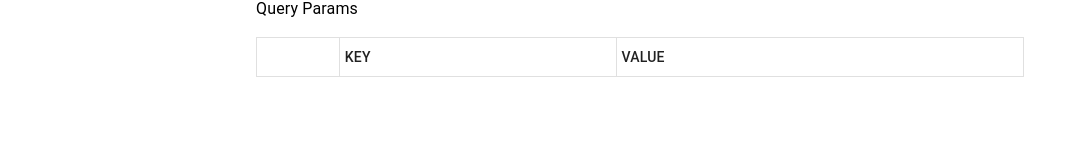
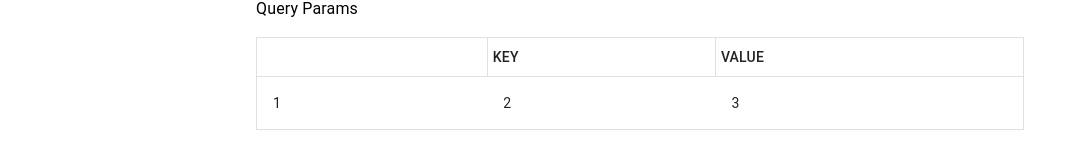
Before and after one commit to tancoder24/postman-lite, a React (Create React App) app: page / in a window 1280 px wide. Shown: the part 236-404 px from the top of the page, without its empty margins (0-1083 px from the left). Built offline with nearby package versions, Linux system fonts and the light colour scheme.

Commit message:
table body CSS left

```diff
--- a/src/components/AddRow.jsx
+++ b/src/components/AddRow.jsx
@@ -1,22 +1,15 @@
 import { TableRow, TableCell } from "@mui/material";
 import { makeStyles } from "@mui/material";
 
-const useStyles = makeStyles({
-    tableCell: {
-        border: "1px solid rgba(224, 224, 224, 1)",
-        borderCollapse: "collapse",
-        padding: ["7px 5px", "!important"]
-    }
-});
+
 
 const AddRow = () => {
-    const classes = useStyles();
 
     return (
       <TableRow>
-        <TableCell className={classes.tableCell} >1</TableCell>
-        <TableCell className={classes.tableCell} >2</TableCell>
-        <TableCell className={classes.tableCell} >3</TableCell>
+        <TableCell >1</TableCell>
+        <TableCell >2</TableCell>
+        <TableCell >3</TableCell>
       </TableRow>
     )
 };
--- a/src/components/CreateTable.jsx
+++ b/src/components/CreateTable.jsx
@@ -2,7 +2,7 @@ import { Box, Typography, Table, TableHead, TableBody, TableRow, TableCell } fro
 import { makeStyles } from "@mui/styles";
 
 // components
-// import AddRow from "./AddRow";
+import AddRow from "./AddRow";
 
 const useStyles = makeStyles({
     tableCell: {
@@ -30,7 +30,7 @@ const CreateTable = ({ text }) => {
           </TableRow>
         </TableHead>
         <TableBody>
-            {/* <AddRow /> */}
+            <AddRow />
         </TableBody>
       </Table>
     </Box>
```
